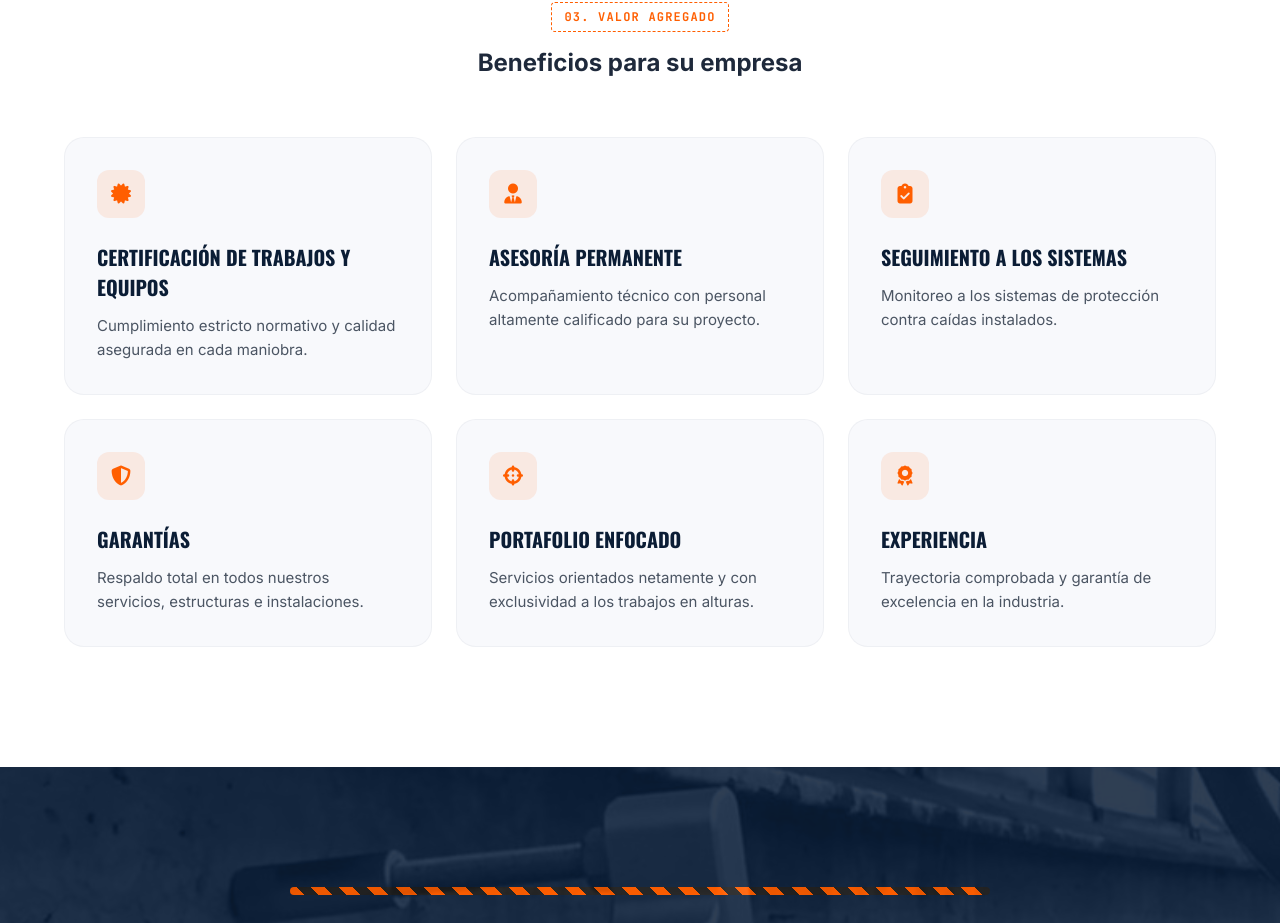
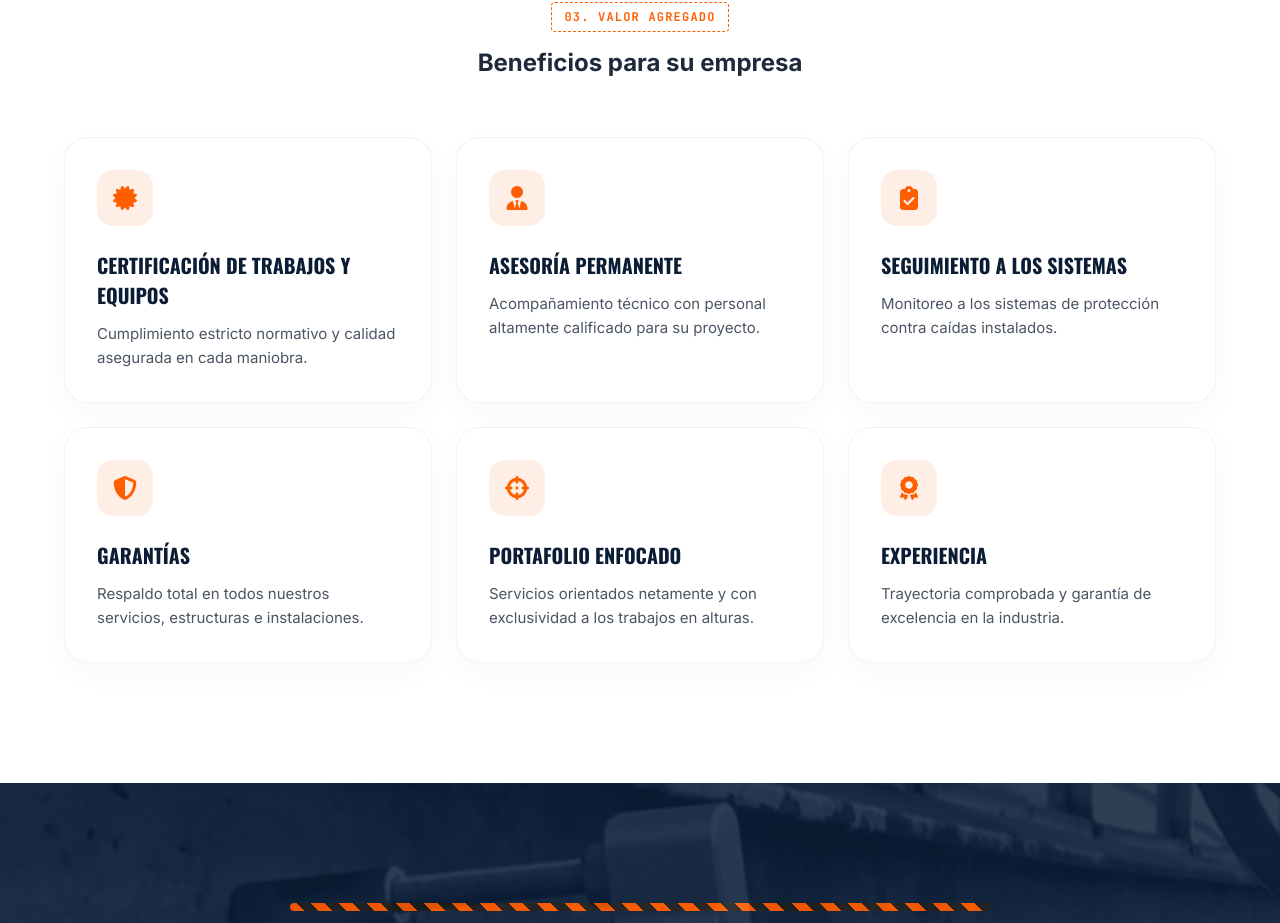
Before and after one commit to dpc2802/ESP_EN_ALTURAS, a Next.js app: page / in a window 1280 px wide. Shown: the part 3277-4200 px from the top of the page. Built offline with nearby package versions, Linux system fonts and the light colour scheme.

Commit message:
style: upgrade bento card design with glowing top border and animated icons

```diff
--- a/src/app/globals.css
+++ b/src/app/globals.css
@@ -821,19 +821,32 @@ nav a:hover { color: var(--orange); }
 }
 
 .bento-card {
-  background: #f8f9fc;
-  border-radius: 20px;
+  background: #ffffff;
+  border-radius: 24px;
   padding: 32px;
   position: relative;
   overflow: hidden;
-  transition: transform 0.3s ease, box-shadow 0.3s ease;
+  transition: transform 0.4s cubic-bezier(0.175, 0.885, 0.32, 1.275), box-shadow 0.4s ease;
   display: flex;
   flex-direction: column;
-  border: 1px solid rgba(11, 29, 53, 0.04);
+  border: 1px solid rgba(0,0,0,0.05);
+  box-shadow: 0 10px 30px rgba(0,0,0,0.03);
+}
+.bento-card::before {
+  content: "";
+  position: absolute;
+  top: 0; left: 0; right: 0;
+  height: 4px;
+  background: linear-gradient(90deg, var(--orange), #f39c12);
+  opacity: 0;
+  transition: opacity 0.3s ease;
 }
 .bento-card:hover {
-  transform: translateY(-4px);
-  box-shadow: 0 15px 35px rgba(11,29,53,0.06);
+  transform: translateY(-8px);
+  box-shadow: 0 20px 50px rgba(11,29,53,0.1);
+}
+.bento-card:hover::before {
+  opacity: 1;
 }
 
 /* Grid Placement */
@@ -849,12 +862,19 @@ nav a:hover { color: var(--orange); }
 
 /* Icons */
 .bento-icon {
-  width: 48px; height: 48px;
-  border-radius: 12px;
+  width: 56px; height: 56px;
+  border-radius: 16px;
   background: rgba(255, 94, 0, 0.1);
   color: var(--orange);
   display: flex; align-items: center; justify-content: center;
-  font-size: 20px; margin-bottom: 24px;
+  font-size: 24px; margin-bottom: 24px;
+  transition: all 0.4s cubic-bezier(0.175, 0.885, 0.32, 1.275);
+}
+.bento-card:hover .bento-icon {
+  background: var(--orange);
+  color: #fff;
+  transform: scale(1.15) rotate(5deg);
+  box-shadow: 0 10px 20px rgba(255, 94, 0, 0.3);
 }
 
 .bento-content h4 {
```
